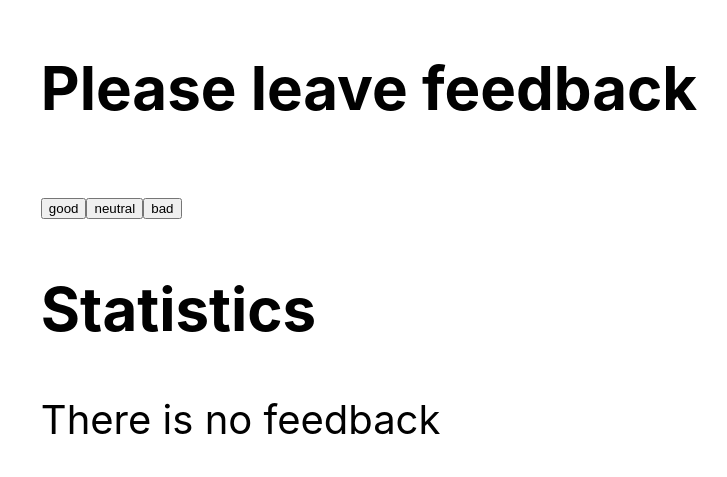
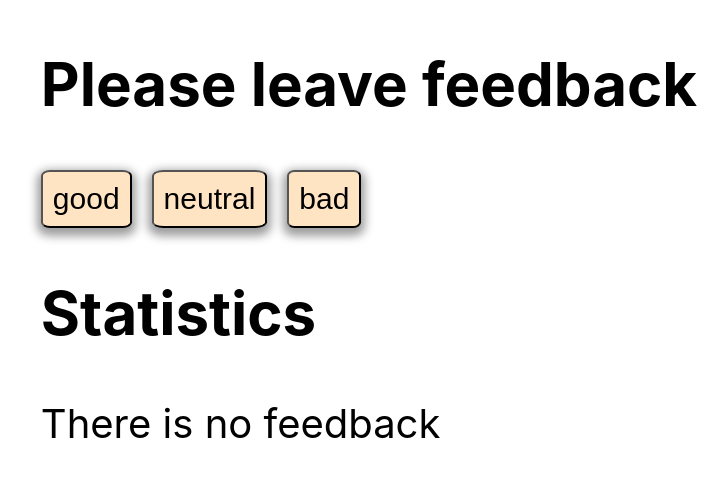
Before and after one commit to OlexaGit/goit-react-hw-02-feedback, a React (Create React App) app: page / in a window 1280 px wide. Shown: the part 157-634 px from the top of the page, without its empty margins (271-998 px from the left). Built offline with nearby package versions, Linux system fonts and the light colour scheme.

Commit message:
make css

```diff
--- a/src/components/Feedback/Feedback.js
+++ b/src/components/Feedback/Feedback.js
@@ -1,11 +1,16 @@
 import PropTypes from 'prop-types';
-// import css from './Feedback.module.css';
+import css from './Feedback.module.css';
 
 const FeedbackOptions = ({ options, onLeaveFeedback }) => {
   return (
-    <div>
+    <div className={css.feedbackButtons}>
       {Object.keys(options).map((item, index) => (
-        <button key={index} type="button" onClick={() => onLeaveFeedback(item)}>
+        <button
+          key={index}
+          className={css.button}
+          type="button"
+          onClick={() => onLeaveFeedback(item)}
+        >
           {item}
         </button>
       ))}
--- a/src/components/Feedback/Feedback.module.css
+++ b/src/components/Feedback/Feedback.module.css
@@ -1,3 +1,16 @@
+.feedbackButtons {
+  display: flex;
+  gap: 20px;
+}
 .button {
-  gap: 10px;
+  padding: 10px;
+  /* gap: 10px; */
+  font-size: 30px;
+  background-color: bisque;
+  box-shadow: 0px 4px 10px 4px #9e9e9e;
+  border-radius: 10%;
+  cursor: pointer;
 }
+.button:hover {
+  scale: 1.2;
+}
--- a/src/index.css
+++ b/src/index.css
@@ -19,3 +19,8 @@ code {
   font-family: source-code-pro, Menlo, Monaco, Consolas, 'Courier New',
     monospace;
 }
+ul,
+li {
+  text-decoration: none;
+  list-style: none;
+}
```
